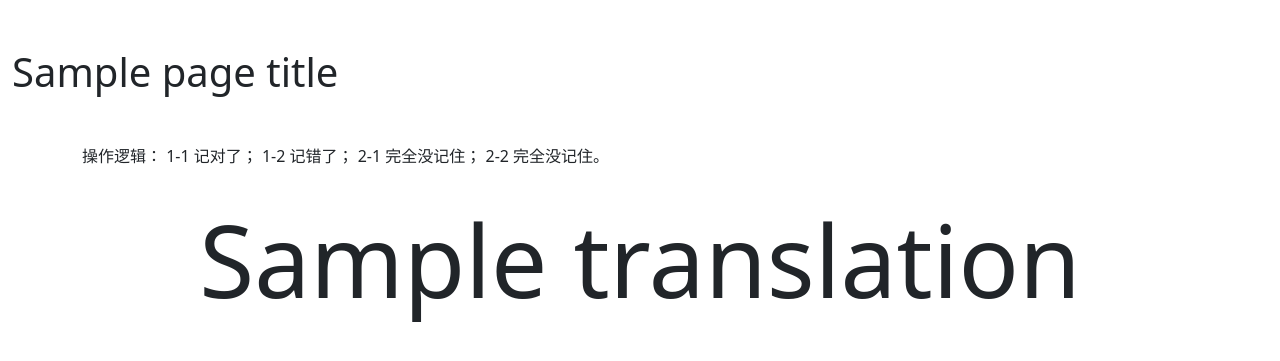
After one commit to panhaoyu/remember-me, a Django app: template word/templates/word/detail.html in a window 1280 px wide. The commit adds this page. Shown: the top 361 px of the page. Run offline with Django 4.2, Linux system fonts and the light colour scheme; the template is opened without the code that fills it: most values are stand-ins (such as "Sample title", 1, 10 or a date in 2020); some libraries are stand-ins or nearby versions.

Commit message:
基本实现功能

```diff
--- /dev/null
+++ b/word/static/word/site.js
@@ -0,0 +1,4 @@
+function playVoice(itemId) {
+    var audio = document.querySelector('#voice-player');
+    audio.setAttribute('src', "http://localhost:37421/media/voices/".concat(itemId, ".mp3"));
+}
--- /dev/null
+++ b/word/static/word/site.ts
@@ -0,0 +1,4 @@
+function playVoice(itemId: number) {
+    const audio = document.querySelector('#voice-player')
+    audio.setAttribute('src', `http://localhost:37421/media/voices/${itemId}.mp3`)
+}
--- a/word/templates/word/base.html
+++ b/word/templates/word/base.html
@@ -12,9 +12,11 @@
             integrity="sha384-ka7Sk0Gln4gmtz2MlQnikT1wXgYsOg+OMhuP+IlRH9sENBO0LRn5q+8nbTov4+1p"
             crossorigin="anonymous"></script>
     <script src="https://cdn.bootcdn.net/ajax/libs/jquery/3.6.0/jquery.min.js"></script>
+    <script src="{% static "word/site.js" %}"></script>
 </head>
 <body class="container-fluid">
 <h1 class="my-5">{{ page_title }}</h1>
+<audio id="voice-player" class="hidden" src="" autoplay></audio>
 {% block body %}
     <p class="alert alert-danger">此文本不应该出现，请联系网站开发者！</p>
 {% endblock %}
--- /dev/null
+++ b/word/templates/word/detail.html
@@ -0,0 +1,55 @@
+{% extends 'word/base.html' %}
+
+{% block body %}
+    <style>
+        #translation, #word {
+            font-size: 100px;
+        }
+    </style>
+    <div class="container">
+        <div class="row">
+            <p>操作逻辑：
+                1-1 记对了；
+                1-2 记错了；
+                2-1 完全没记住；
+                2-2 完全没记住。</p>
+        </div>
+        <div id="translation" class="text-center">{{ object.translation }}</div>
+        <div id="word" class="text-center"></div>
+        <script>
+            {# 是否已完成这个单词的操作 #}
+            let keys = []
+            addEventListener('keyup', ev => {
+                switch (ev.key) {
+                    case '`':
+                        playVoice({{ object.id }})
+                        break
+                    case '1':
+                        keys.push(1)
+                        break
+                    case '2':
+                        keys.push(2)
+                        break
+                }
+                if ('12'.includes(ev.key)) {
+                    if (keys.length === 1) {
+                        document.querySelector('#word').innerHTML = "{{ object.word }}"
+                        playVoice({{ object.id }})
+                    } else {
+                        {# 将形成三种状态：记住、记错、没印象。 #}
+                        if (keys[0] === 1 && keys[1] === 1) {
+                            {# 记住的单词，+1分； #}
+                            location.pathname = '{% url "word:action" object.id "remember" %}'
+                        } else if (keys[0] === 1 && keys[1] === 2) {
+                            {# 记错的单词，-2分； #}
+                            location.pathname = '{% url "word:action" object.id "forget" %}'
+                        } else {
+                            {# 没印象的单词，-1分； #}
+                            location.pathname = '{% url "word:action" object.id "not-seen" %}'
+                        }
+                    }
+                }
+            })
+        </script>
+    </div>
+{% endblock %}
--- a/word/urls.py
+++ b/word/urls.py
@@ -6,8 +6,10 @@ from . import views
 
 app_name = 'word'
 urlpatterns = [
+    path('change-current-learning-set', views.ChangeCurrentLearningSet.as_view(), name='change-current-learning-set'),
+    path('detail/<int:pk>', views.DetailView.as_view(), name='detail'),
+    path('action/<int:pk>/<slug:action>', views.ActionView.as_view(), name='action'),
     path('', views.IndexView.as_view(), name='index'),
-    path('change-current-learning-set', views.ChangeCurrentLearningSet.as_view(), name='change-current-learning-set'),
 ]
 urlpatterns += static(settings.STATIC_URL, document_root=settings.STATIC_ROOT)
 urlpatterns += static(settings.MEDIA_URL, document_root=settings.MEDIA_ROOT)
```
Also changed, not shown: word/templates/word/index.html (+11 -14 lines), word/views.py (+69 -7 lines).
